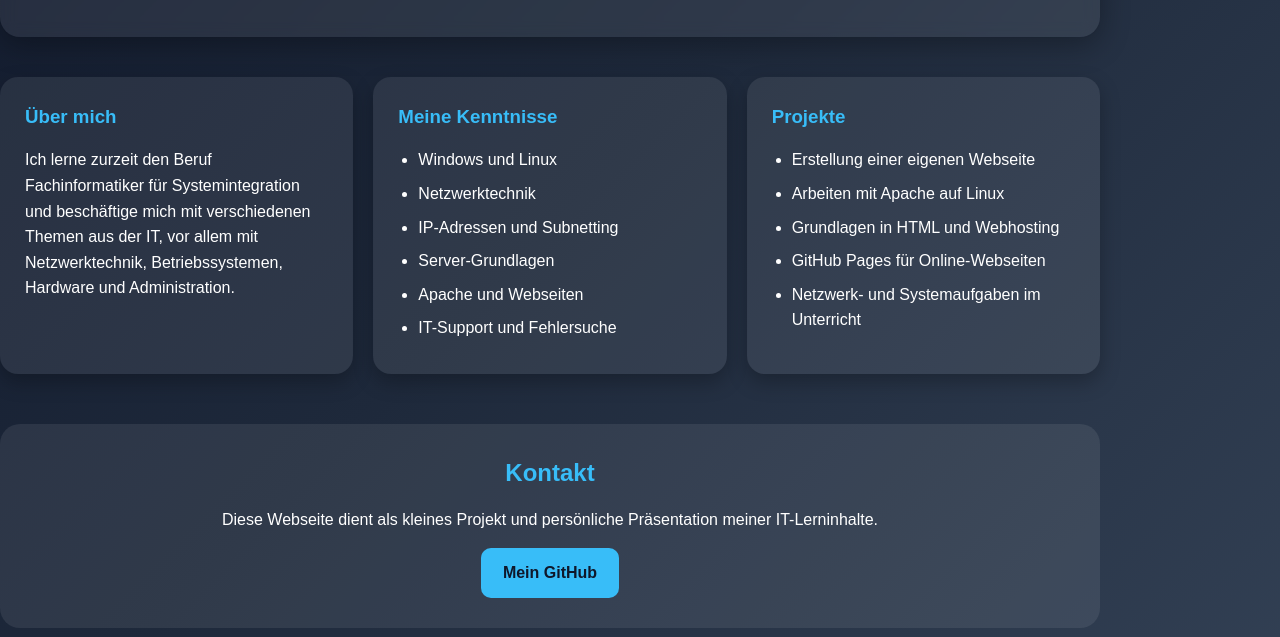
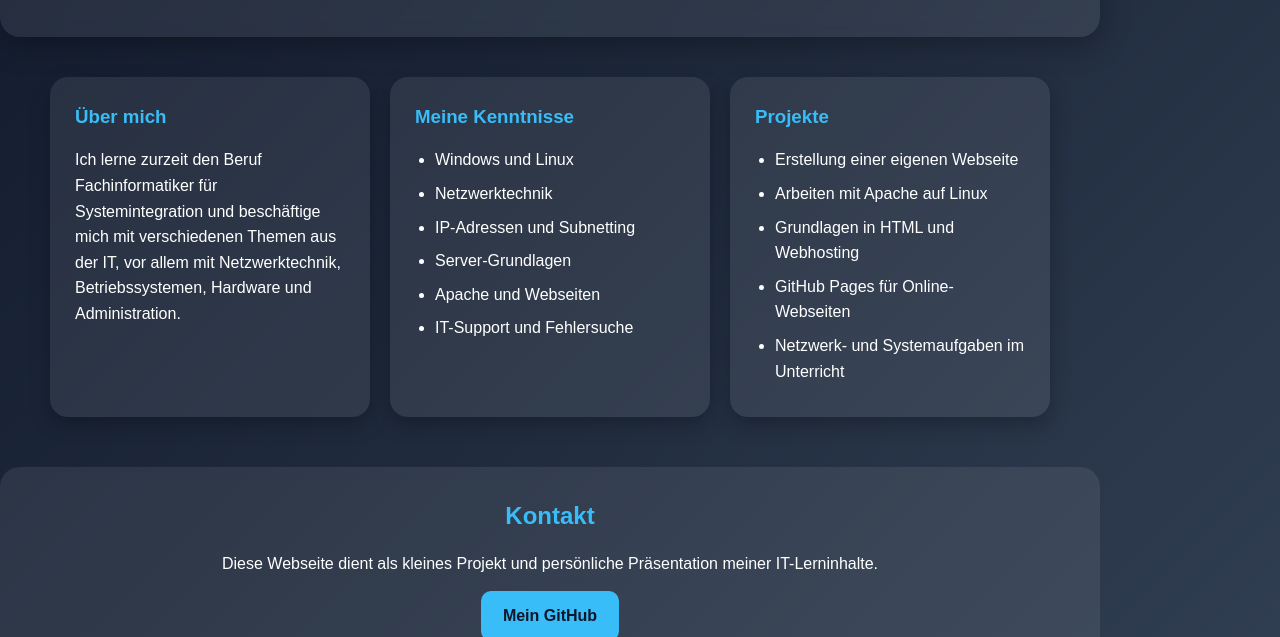
Before and after one commit to jochendaiss-cyber/meine-website, a plain HTML site: page index.html in a window 1280 px wide. Shown: the part 463-1100 px from the top of the page. Drawn offline with Linux system fonts and the light colour scheme.

Commit message:
Update index.html

```diff
--- a/index.html
+++ b/index.html
@@ -64,7 +64,8 @@
 
         .grid {
             display: grid;
-            grid-template-columns: repeat(auto-fit, minmax(280px, 1fr));
+            grid-template-columns: repeat(3, minmax(280px, 320px));
+            justify-content: center;
             gap: 20px;
             margin: 40px 0;
         }
```
